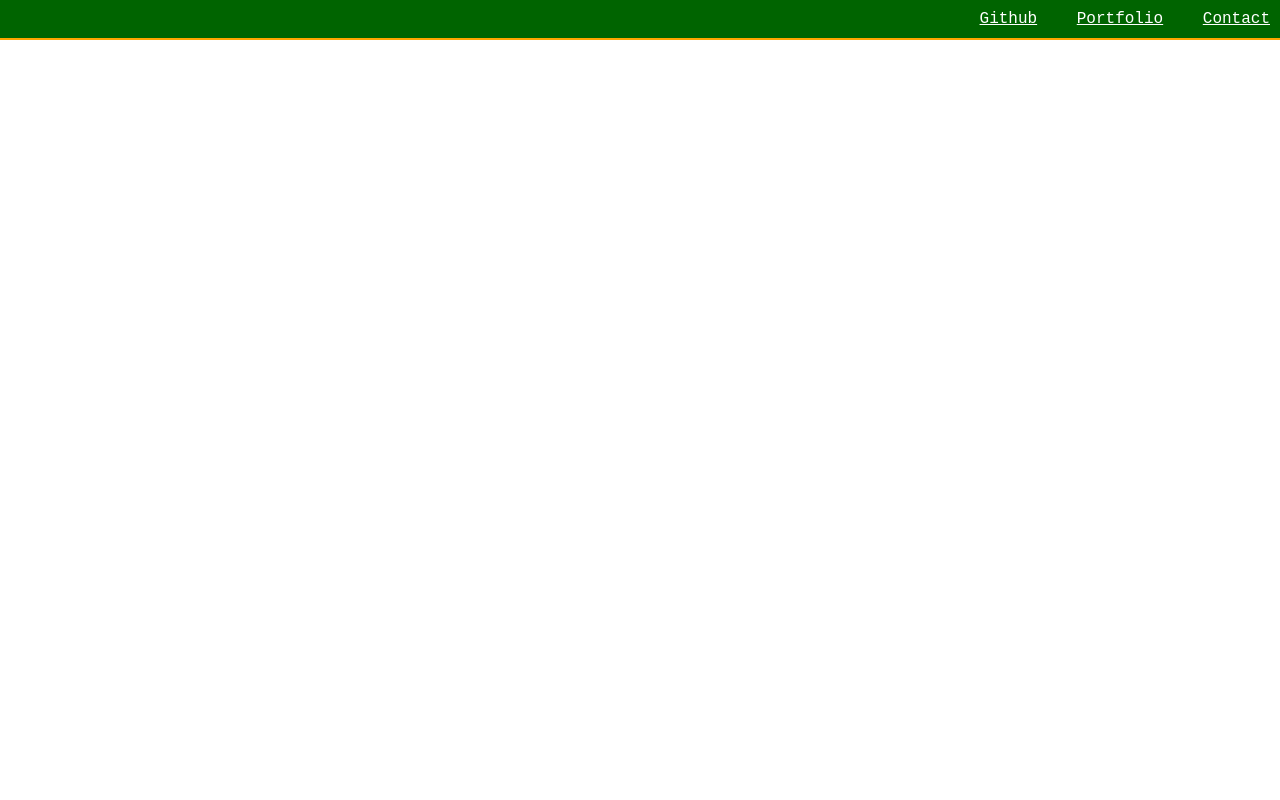
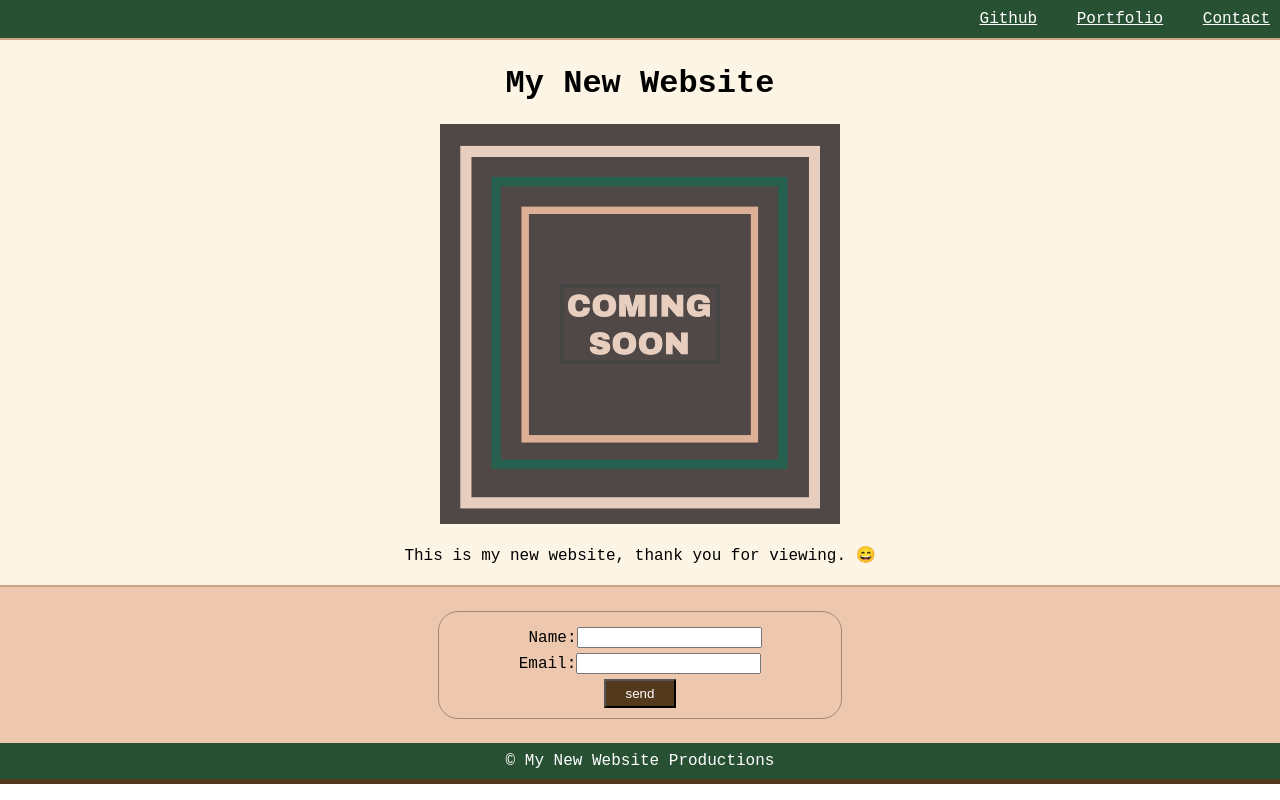
Before and after one commit to PennyPenny76/wk1-mini-project, a plain HTML site: page index.html in a window 1280 px wide. Drawn offline with Linux system fonts and the light colour scheme.

Commit message:
added css and html

```diff
--- a/assets/style.CSS
+++ b/assets/style.CSS
@@ -7,14 +7,67 @@ body {
   }
 
 .nav-bar {
-    background-color: darkgreen;
+    background-color: #285133;
     color: white;
     text-align: right;
     padding:10px;
-    border-bottom: 2px solid orange;
+    border-bottom: 2px solid #CCA384;
   }
-
 .nav-elements {
     margin-left: 30px;
     color: white;
     }
+.main-section {
+    background-color: #fcf5e6;
+    color: black;
+    text-align: center;
+    border-bottom: 2px solid #CCA384;
+    padding:4px;
+  }
+.Contact-me {
+    background-color: #edc8ae;
+    color: black;
+    padding:4px;
+    text-align: center;
+}
+.form {
+    border:1px solid #a8876e;
+    width: 30%;
+    padding:10px;
+    margin-top:20px;
+    margin-bottom:20px;
+    margin-left: auto;
+    margin-right: auto;
+    border-radius: 20px;
+}
+.name {
+    margin-top: 5px;
+    margin-left: 10px;
+    margin-bottom: 5px;
+}
+
+.email {
+    margin-top: 5px;
+    margin-bottom:5px;
+}
+
+.button {
+    margin-top: 0px;
+    background-color:rgb(83, 58, 29);
+    color:white;
+    padding-top:5px;
+    padding-bottom:5px;
+    padding-left: 20px;
+    padding-right: 20px;
+}
+
+.bottom-bar {
+    background-color: #285133;
+    color: white;
+    text-align: center;
+    border-bottom: 5px solid rgb(83, 58, 29);
+  }
+.bottom-text {
+    margin:0px;
+    padding:9px;
+}
--- a/index.html
+++ b/index.html
@@ -14,5 +14,27 @@
         <a class="nav-elements" href="pengyingtong@hotmail.com/">Contact</a>
     </div>
 
+    <div class="main-section">
+        <h1> My New Website</h1>
+        <img
+        src="./assets/image-1.png"
+        alt="My new website is coming soon"
+        />
+        <p>This is my new website, thank you for viewing. &#128516;</p>
+    </div>
+
+    <div class="Contact-me">
+        <title><h2> Contact me</h1></title>
+        <div class="form">
+            <p class="name">Name:<input type="text" ></p>
+            <p class="email">Email:<input type="text" ></p>
+            <input class="button" type="button" value="send">
+        </div>
+    </div>
+
+    <div class="bottom-bar">
+        <p class="bottom-text">&copy My New Website Productions</p>
+    </div>
+
 
 </body>
```
